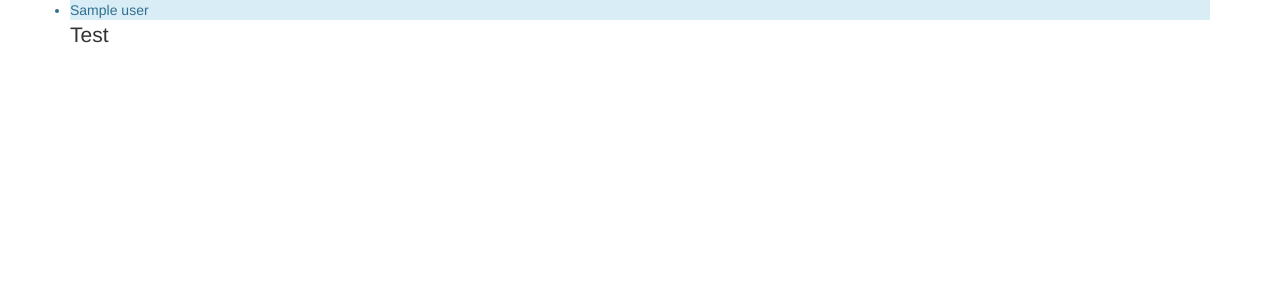
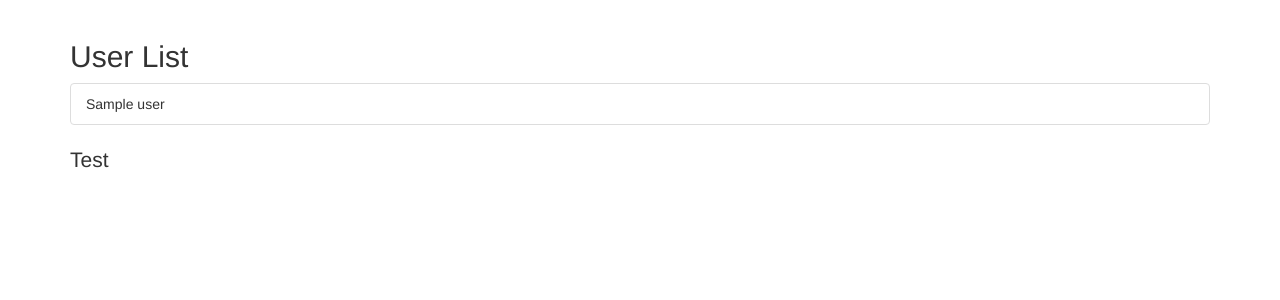
Before and after one commit to emuLemur12/M169, a Flask app: template templates/index.html in a window 1280 px wide. Shown: the top 300 px of the page. Run offline with Flask 3, Linux system fonts and the light colour scheme; the template is opened without the code that fills it: most values are stand-ins (such as "Sample title", 1, 10 or a date in 2020); some libraries are stand-ins or nearby versions.

Commit message:
Update index.html

```diff
--- a/templates/index.html
+++ b/templates/index.html
@@ -1,22 +1,34 @@
 <!DOCTYPE html>
-<html>
+<html lang="en">
 <head>
     <title>User List</title>
     <meta charset="utf-8">
     <meta name="viewport" content="width=device-width, initial-scale=1">
-    <link rel="stylesheet" type="text/css" href="/static/style.css">
     <link rel="stylesheet" href="https://maxcdn.bootstrapcdn.com/bootstrap/3.4.1/css/bootstrap.min.css">
     <script src="https://ajax.googleapis.com/ajax/libs/jquery/3.7.1/jquery.min.js"></script>
     <script src="https://maxcdn.bootstrapcdn.com/bootstrap/3.4.1/js/bootstrap.min.js"></script>
+
+    <style>
+        /* Optional custom styling */
+        .container {
+            margin-top: 20px;
+        }
+
+        .user-list {
+            margin-bottom: 20px;
+        }
+    </style>
 </head>
 <body>
     <div class="container">
-        <ul class="list-group">
+        <h2>User List</h2>
+        <ul class="list-group user-list">
             {% for user in users %}
-            <li class="list-group-item-info">{{ user }}</li>
+            <li class="list-group-item">{{ user }}</li>
             {% endfor %}
-            <p class="lead">Test</p>
-        </div>
+        </ul>
+
+        <p class="lead">Test</p>
     </div>
 </body>
 </html>
```
